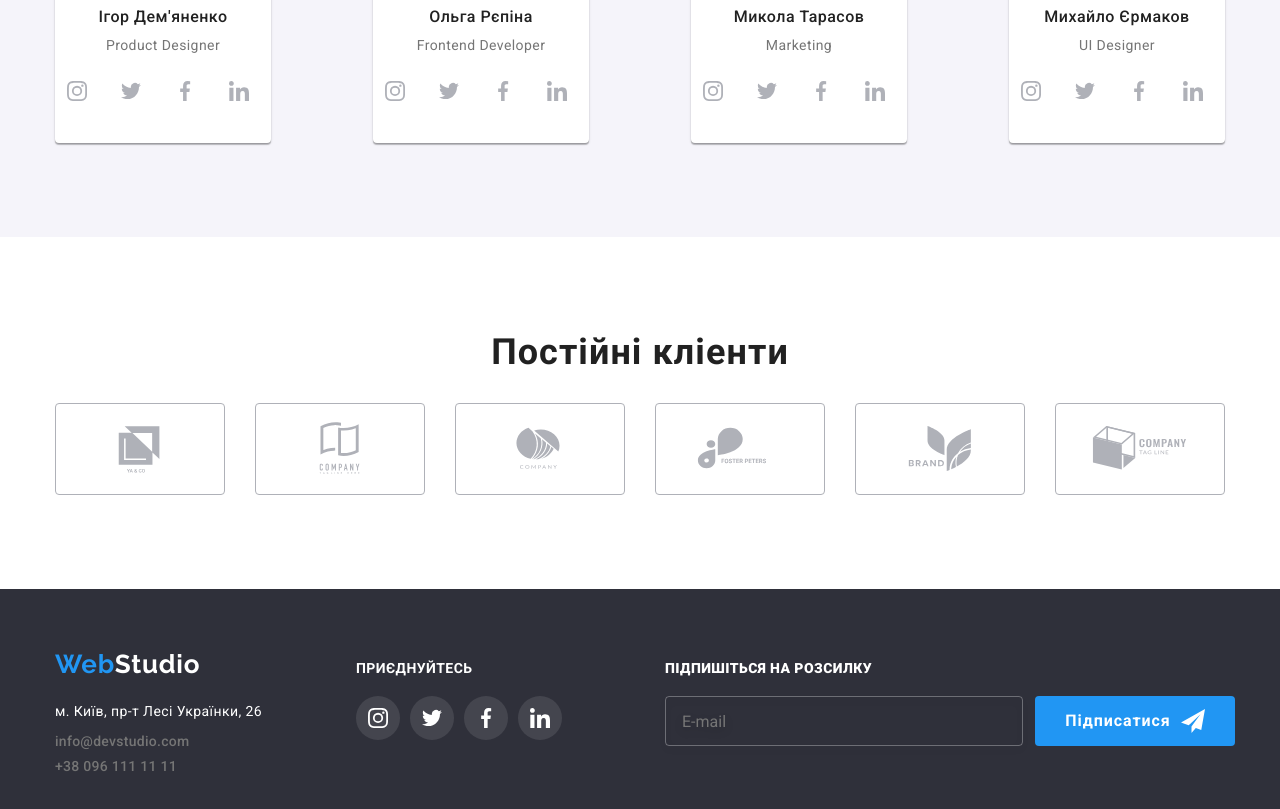
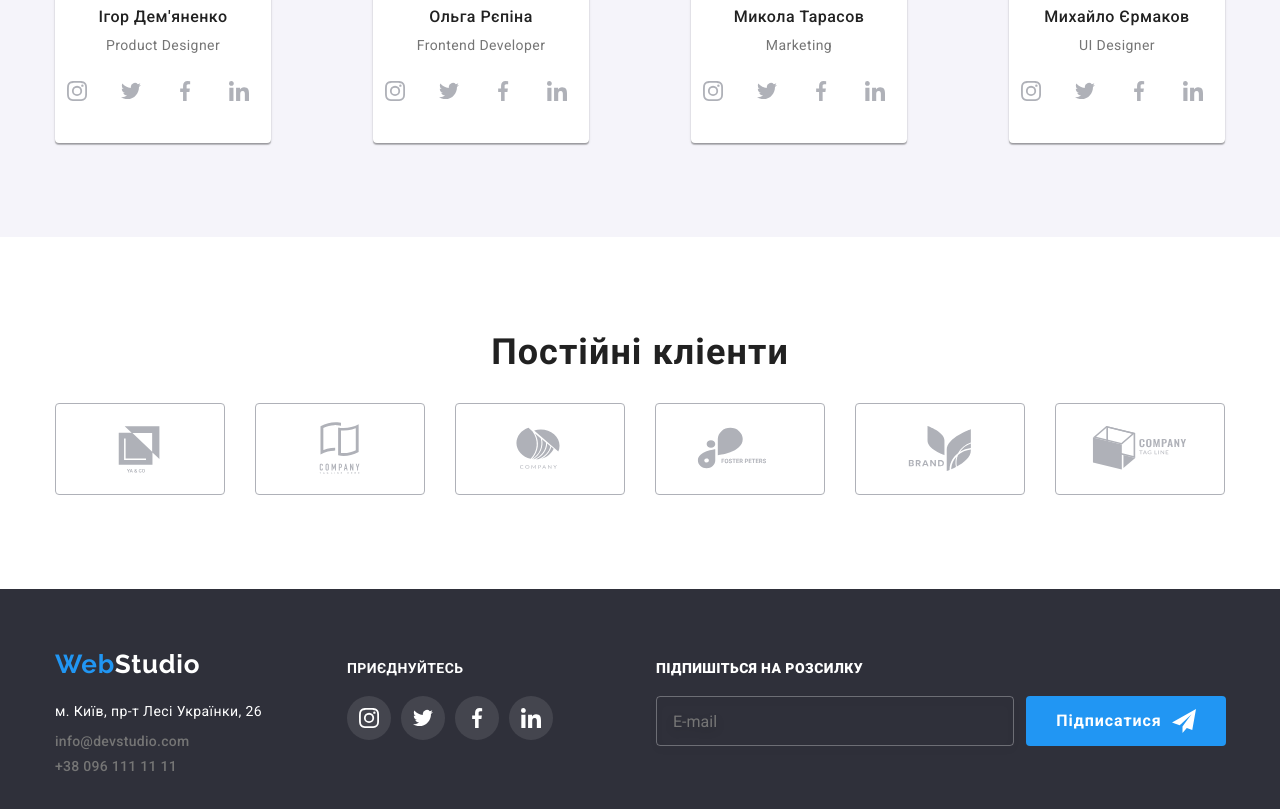
Before and after one commit to Palashynskyi/goit-markup-hw-08, a plain HTML site: page index.html in a window 1280 px wide. Shown: the part 1563-2372 px from the top of the page. Drawn offline with Linux system fonts and the light colour scheme.

Commit message:
autosave

```diff
--- a/index.html
+++ b/index.html
@@ -520,14 +520,14 @@
             <label for="user_email" class="subscribe-form__label">
               <input type="email" name="email" placeholder="E-mail" id="user_email" />
             </label>
-            <div class="button-wraper">
+            <!-- <div class="button-wraper"> -->
             <button type="submit" class="button button--footer-btn">
               Підписатися
               <svg class="button-icon" width="24" height="24">
                 <use href="./images/sprite.svg#icon-send"></use>
               </svg>
             </button>
-            </div>
+            <!-- </div> -->
           </form>
         </div>
       </div>
--- a/scss/components/_button.scss
+++ b/scss/components/_button.scss
@@ -60,7 +60,8 @@
     align-items: center;
     justify-content: center;
     height: 50px;
-    width: 200px;
+    min-width: 200px;
+    max-width: 200px;
     border-radius: 4px;
 
     cursor: pointer;
@@ -81,17 +82,18 @@
         background-color: var(--second-bt-bg);
         box-shadow: 0px 4px 4px rgba(0, 0, 0, 0);
     }
+
 }
 
-.button-wraper {
-    width: 100%;
-    display: flex;
-    justify-content: center;
+// .button-wraper {
+//     width: 100%;
+//     display: flex;
+//     justify-content: center;
 
-    @media screen and (min-width: 1200px) {
-        width: 200px;
-    }
-}
+//     @media screen and (min-width: 1200px) {
+//         width: 200px;
+//     }
+// }
 
 .button-icon {
     fill: currentColor;
--- a/scss/components/_footer.scss
+++ b/scss/components/_footer.scss
@@ -106,6 +106,11 @@
 
 .joined-thumb {
     margin-bottom: 99px;
+
+    @media screen and (max-width: 768px) {
+        margin-bottom: 60px;
+    }
+
 }
 
 .joined-tittle {
@@ -155,7 +160,7 @@
     }
 
     @media screen and (min-width: 1200px) {
-        max-width: 450px;
+        max-width: 569px;
         margin-left: 93px;
     }
 
@@ -171,7 +176,6 @@
     text-transform: uppercase;
     color: var(--second-btn-color);
     margin-bottom: 20px;
-    margin-top: 60px;
 
     @media screen and (min-width: 768px) {
         margin-top: 0px;
```
Also changed, not shown: css/main.css, css/main.min.css, 2 other files. Lines whose indentation alone changed are shown as unchanged.
